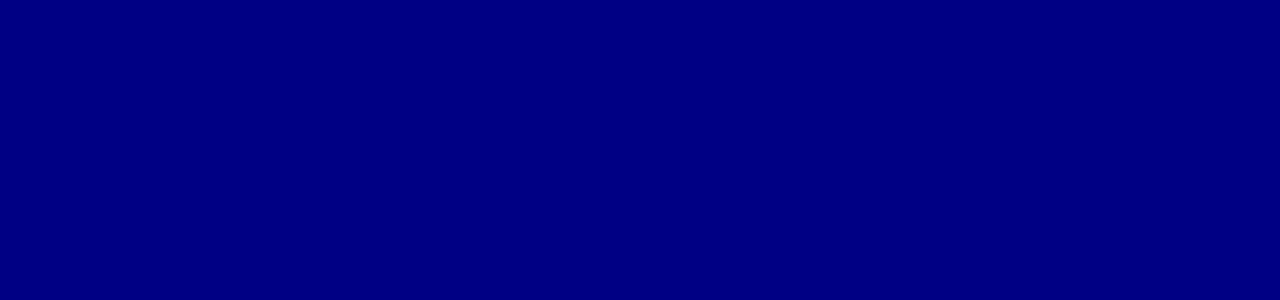
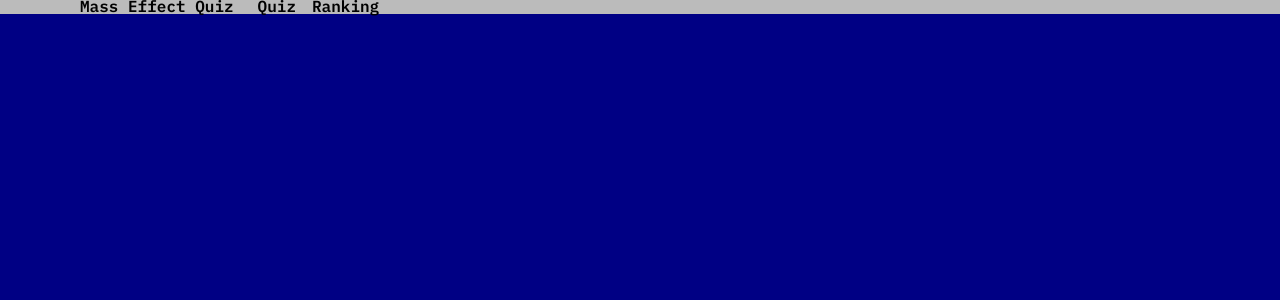
Before and after one commit to Mia-Salazar/quiz, a React (Create React App) app: page / in a window 1280 px wide. Shown: the top 300 px of the page. Built offline with nearby package versions, Linux system fonts and the light colour scheme; a web font is replaced by a local one.

Commit message:
Add home and navbar

```diff
--- a/package.json
+++ b/package.json
@@ -8,7 +8,9 @@
     "@testing-library/user-event": "^13.5.0",
     "react": "^18.2.0",
     "react-dom": "^18.2.0",
+    "react-router-dom": "^6.4.0",
     "react-scripts": "5.0.1",
+    "sass": "^1.54.9",
     "web-vitals": "^2.1.4"
   },
   "scripts": {
--- a/src/App.js
+++ b/src/App.jsx
@@ -1,13 +1,21 @@
+import { BrowserRouter, Routes, Route } from 'react-router-dom';
+
 import './App.scss';
+import Navbar from './app/components/Navbar';
 import AppContext from './app/context/AppContext';
 import useInitialState from './app/hooks/useInitialState';
+import Home from './app/page/Home';
 
 function App() {
   const initialState = useInitialState();
   return (
     <AppContext.Provider value={initialState}>
-      <main className="tui-bg-blue-black main">
-      </main>
+      <BrowserRouter>
+        <Navbar />
+          <Routes>
+            <Route path='/' element={<Home />} />
+          </Routes>
+      </BrowserRouter>
     </AppContext.Provider>
 
   );
--- /dev/null
+++ b/src/app/components/Navbar.jsx
@@ -0,0 +1,28 @@
+import React from 'react';
+import { Link } from 'react-router-dom';
+
+const Navbar = () => {
+
+  return (
+    <header className="navbar navbar-expand-lg fixed-top navbar-dark bg-primary">
+      <div className="container">
+        <a href="../" className="navbar-brand">Mass Effect Quiz</a>
+        <button className="navbar-toggler" type="button" data-toggle="collapse" data-target="#navbarResponsive" aria-controls="navbarResponsive" aria-expanded="false" aria-label="Toggle navigation">
+          <span className="navbar-toggler-icon"></span>
+        </button>
+        <nav className="collapse navbar-collapse" id="navbarResponsive">
+          <ul className="navbar-nav">
+          <li className="nav-item">
+          <Link className="nav-link"  to="/">Quiz</Link>
+            </li>
+            <li className="nav-item">
+              <Link to="/ranking" className="nav-link">Ranking</Link>
+            </li>
+          </ul>
+        </nav>
+      </div>
+    </header>
+  );
+}
+
+export default Navbar;
--- /dev/null
+++ b/src/app/page/Home.jsx
@@ -0,0 +1,13 @@
+import React from 'react';
+import { Link } from 'react-router-dom';
+
+const Home = () => {
+
+  return (
+    <main>
+
+    </main>
+  );
+}
+
+export default Home;
```
Also changed, not shown: 1 other file (tests, documents, lock files or other folders).
